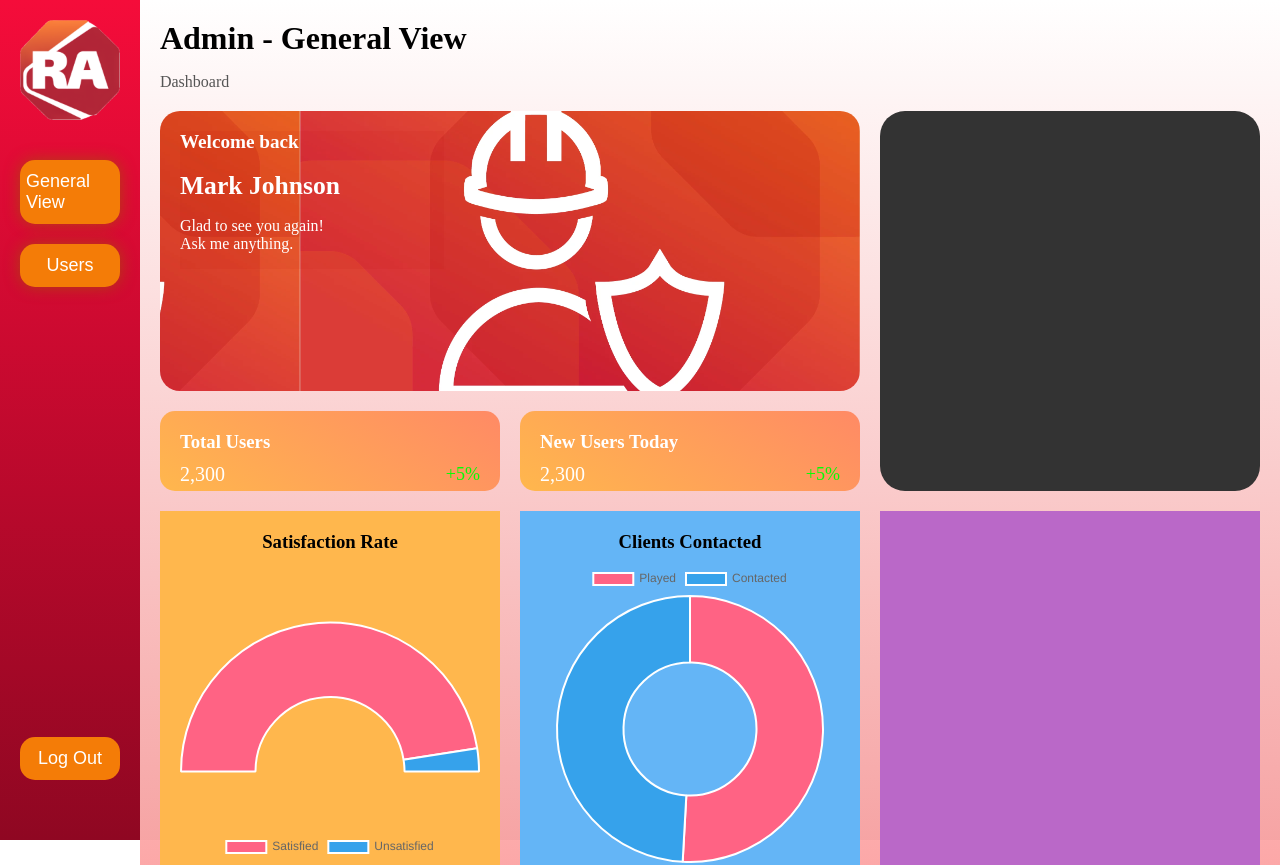
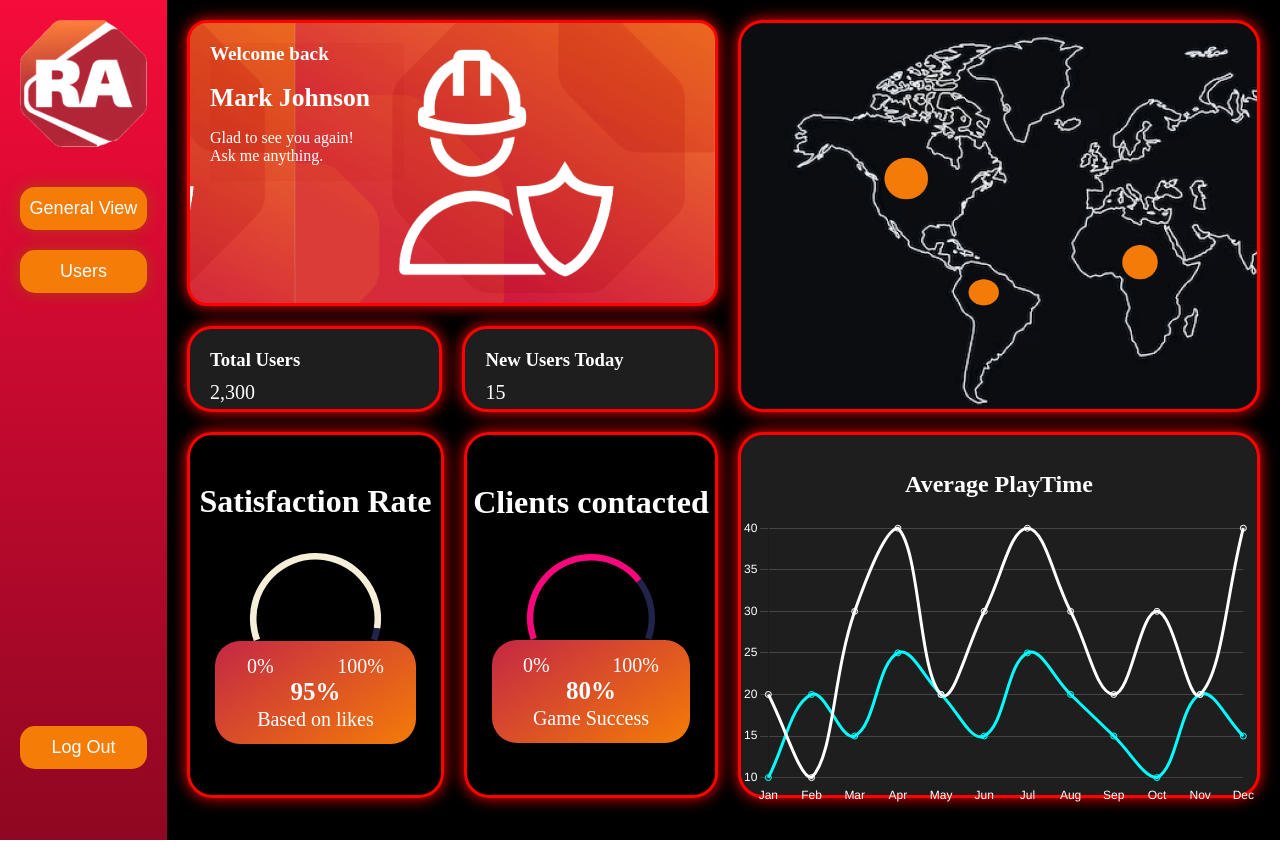
Before and after one commit to IsaacRoSosa/RockWell_Factory_Simulator, a Next.js app in the folder rockwell-automation-simulator/: page /adminView in a window 1280 px wide. Shown: the top 865 px of the page. After the commit the page ends 840 px from the top, so only its background shows below. Built offline with nearby package versions, Linux system fonts and the light colour scheme.

Commit message:
Modulo Administrador
Front del Admin terminado

```diff
--- a/rockwell-automation-simulator/src/components/AdminGView.jsx
+++ b/rockwell-automation-simulator/src/components/AdminGView.jsx
@@ -1,15 +1,12 @@
 // pages/admin.js
 import React from 'react';
 import styles from '@/styles/AdminGView.module.css';
-import { SatisfactionChart, ClientsContactedChart } from '@/components/Charts';
+import { SatisfactionChart, ClientsContactedChart, AveragePlayTimeChart }from '@/components/Charts';
 
 function AdminGView() {
   return (
     <div className={styles.section}>
-      <div className={styles.header}>
-        <h1>Admin - General View</h1>
-        <p>Dashboard</p>
-      </div>
+
       <div className={styles.content}>
         <div className={styles.welcomeCard}>
           <div className={styles.welcomeText}>
@@ -25,36 +22,66 @@ function AdminGView() {
             <h3>Total Users</h3>
             <div className={styles.statsinfo}>
               <p>2,300</p>
-              <span>+5%</span>
+
             </div>
           </div>
           <div className={styles.statCard}>
             <h3>New Users Today</h3>
             <div className={styles.statsinfo}>
-              <p>2,300</p>
-              <span>+5%</span>
+              <p>15</p>
             </div>
           </div>
         </div>
         <div className={styles.bottomStats}>
           <div className={styles.satisfaction}>
             <h3>Satisfaction Rate</h3>
+            <br />
+
             <div className={styles.chartContainer}>
-              <SatisfactionChart />
+            <SatisfactionChart />
             </div>
-            <p>95% Based on likes</p>
+
+
+            <div className={styles.SatisfactionContainer}>
+              <div className={styles.percentage}>
+                <p>0%</p>
+                <p>100%</p>
+              </div>
+              <h3>95%</h3>
+              <p>Based on likes</p>
+            </div>
+            <br />
+
           </div>
-          <div className={styles.services}>
-            <h3>Clients Contacted</h3>
+
+          <div className={styles.satisfaction}>
+            <h3>Clients contacted</h3>
+            <br />
+
             <div className={styles.chartContainer}>
-              <ClientsContactedChart />
+            <ClientsContactedChart />
             </div>
-            <p>Played: 145 people</p>
-            <p>Contacted: 140</p>
-            <p>Success Rate: 9.3</p>
+
+
+            <div className={styles.SatisfactionContainer}>
+              <div className={styles.percentage}>
+                <p>0%</p>
+                <p>100%</p>
+              </div>
+              <h3>80%</h3>
+              <p>Game Success</p>
+            </div>
+            <br />
+
           </div>
+
         </div>
-        <div className={styles.playtime}></div>
+        <div className={styles.playtime}>
+      <div className={styles.chartContainer2}>
+
+        <AveragePlayTimeChart />
+      </div>
+        </div>
       </div>
     </div>
   );
--- a/rockwell-automation-simulator/src/components/AdminUView.jsx
+++ b/rockwell-automation-simulator/src/components/AdminUView.jsx
@@ -23,9 +23,7 @@ const users = [
 const AdminUView = () => {
   return (
     <div className={styles.section}>
-      <div className={styles.header}>
-        <h1>Visión de Administrador - Usuarios</h1>
-      </div>
+
       <div className={styles.content}>
         <h2>USERS</h2>
         <div className={styles.table}>
--- a/rockwell-automation-simulator/src/components/Charts.jsx
+++ b/rockwell-automation-simulator/src/components/Charts.jsx
@@ -1,9 +1,9 @@
 // components/Charts.js
 import React from 'react';
-import { Doughnut } from 'react-chartjs-2';
-import { Chart, ArcElement, Tooltip, Legend } from 'chart.js';
+import { Doughnut, Line } from 'react-chartjs-2';
+import { Chart, ArcElement, Tooltip, Legend, LineElement, PointElement, LinearScale, Title, CategoryScale } from 'chart.js';
 
-Chart.register(ArcElement, Tooltip, Legend);
+Chart.register(ArcElement, Tooltip, Legend, LineElement, PointElement, LinearScale, Title, CategoryScale);
 
 const SatisfactionChart = () => {
   const data = {
@@ -11,24 +11,31 @@ const SatisfactionChart = () => {
     datasets: [
       {
         data: [95, 5],
-        backgroundColor: ['#FF6384', '#36A2EB'],
-        hoverBackgroundColor: ['#FF6384', '#36A2EB'],
+        backgroundColor: ['#F5EFD9', '#22234B'],
+        hoverBackgroundColor: ['#F5EFD9', '#22234B'],
+        borderWidth: 0,
+
       },
     ],
   };
 
   const options = {
-    rotation: -90,
-    circumference: 180,
+    rotation: -110,
+    circumference: 220,
+    cutout: '90%',
+    responsive: true,
+    maintainAspectRatio: false,
     plugins: {
       legend: {
-        display: true,
-        position: 'bottom',
+        display: false,
+
       },
+    },layout: {
+      padding: 0, // Añade esta línea
     },
   };
 
-  return <Doughnut data={data} options={options} />;
+  return <Doughnut data={data} options={options} style={{width: '70%', height: '70%', margin:'0', padding: '0'}} />;
 };
 
 const ClientsContactedChart = () => {
@@ -36,14 +43,89 @@ const ClientsContactedChart = () => {
     labels: ['Played', 'Contacted'],
     datasets: [
       {
-        data: [145, 140],
-        backgroundColor: ['#FF6384', '#36A2EB'],
-        hoverBackgroundColor: ['#FF6384', '#36A2EB'],
+        data: [14, 5],
+        backgroundColor: ['#F9077C', '#22234B'],
+        hoverBackgroundColor: ['#F9077C', '#22234B'],
+        borderWidth: 0,
       },
     ],
   };
 
-  return <Doughnut data={data} />;
+  const options = {
+    rotation: -110,
+    circumference: 220,
+    cutout: '90%',
+    responsive: true,
+    maintainAspectRatio: false,
+    plugins: {
+      legend: {
+        display: false,
+
+      },
+    },layout: {
+      padding: 0, // Añade esta línea
+    },
+  };
+  return <Doughnut data={data} options={options} style={{width: '70%', height: '70%', margin:'0', padding: '0'}} />;
 };
 
-export { SatisfactionChart, ClientsContactedChart };
+const AveragePlayTimeChart = () => {
+  const data = {
+    labels: ['Jan', 'Feb', 'Mar', 'Apr', 'May', 'Jun', 'Jul', 'Aug', 'Sep', 'Oct', 'Nov', 'Dec'],
+    datasets: [
+      {
+        label: 'Play Time',
+        data: [20, 10, 30, 40, 20, 30, 40, 30, 20, 30, 20, 40],
+        borderColor: '#FFFFFF',
+        backgroundColor: 'rgba(255, 255, 255, 0.1)',
+        fill: true,
+        tension: 0.4,
+      },
+      {
+        label: 'Average',
+        data: [10, 20, 15, 25, 20, 15, 25, 20, 15, 10, 20, 15],
+        borderColor: '#00FFFF',
+        backgroundColor: 'rgba(0, 255, 255, 0.1)',
+        fill: true,
+        tension: 0.4,
+      },
+    ],
+  };
+
+  const options = {
+    responsive: true,
+    maintainAspectRatio: false,
+    plugins: {
+      legend: {
+        display: false,
+      },
+    },
+    scales: {
+      x: {
+        grid: {
+          display: false,
+        },
+        ticks: {
+          color: '#FFFFFF',
+        },
+      },
+      y: {
+        grid: {
+          color: '#444444',
+        },
+        ticks: {
+          color: '#FFFFFF',
+        },
+      },
+    },
+  };
+
+  return (
+    <div style={{ backgroundColor: '#1E1E1E', borderRadius: '10px', width:'100%', height:'90%' , display:'flex', alignItems:'center', flexDirection:'column'}}>
+      <h2 style={{ color: '#FFFFFF' }}>Average PlayTime</h2>
+      <Line data={data} options={options} style={{width: '80%',height:'85%'}} />
+    </div>
+  );
+};
+
+export { SatisfactionChart, ClientsContactedChart, AveragePlayTimeChart };
--- a/rockwell-automation-simulator/src/components/userSidebar.js
+++ b/rockwell-automation-simulator/src/components/userSidebar.js
@@ -1,5 +1,5 @@
 // components/Sidebar.js
-import styles from '@/styles/ClientSidebar.module.css';
+import styles from '@/styles/AdminSidebar.module.css';
 import { useRouter } from 'next/router'; // Importa useRouter
 
 const UserSidebar = ({ setActiveSection }) => {
--- a/rockwell-automation-simulator/src/styles/AdminGView.module.css
+++ b/rockwell-automation-simulator/src/styles/AdminGView.module.css
@@ -1,8 +1,8 @@
 /* styles/AdminGView.module.css */
 .section {
   padding: 20px;
-  height: 100%;
-  background: linear-gradient(to bottom, #ffffff, #fa676795);
+  height: 100vh;
+  background-color: black;
 }
 
 .header {
@@ -12,6 +12,7 @@
 .header h1 {
   font-size: 2em;
   margin: 0;
+  color: white;
 }
 
 .header p {
@@ -42,6 +43,12 @@
   background-position: right;
   background-size: 80%;
   backdrop-filter: blur(100px);
+
+
+  border: 3px solid #FF0000;
+  box-shadow: 0 0 15px 0 #ff0000;
+  transition: 0.5s;
+  background-color: #1E1E1E;
 }
 
 .welcomeText {
@@ -78,12 +85,18 @@
 .map {
   grid-column: 2 / 3;
   grid-row: 1 / 3;
-  background: #333;
   display: flex;
   justify-content: center;
   align-items: center;
   color: #fff;
   border-radius: 25px;
+  background-image: url('/Map.png');
+  background-size: cover;
+  border-radius: 25px;
+  border: 3px solid #FF0000;
+  box-shadow: 0 0 15px 0 #ff0000;
+  transition: 0.5s;
+  background-color: #1E1E1E;
 }
 
 .stats {
@@ -100,10 +113,13 @@
   padding: 20px;
   color: #fff;
   height: 5vh;
-  border-radius: 15px;
   display: flex;
   flex-direction: column;
-  background: linear-gradient(-145deg, #FF8A65, #FFB74D);
+  border-radius: 25px;
+  border: 3px solid #FF0000;
+  box-shadow: 0 0 15px 0 #ff0000;
+  transition: 0.5s;
+  background-color: #1E1E1E;
 }
 
 .statCard h3 {
@@ -132,25 +148,75 @@
   grid-row: 3 / 4;
   display: flex;
   gap: 20px;
+  height: fit-content;
 }
 
 .satisfaction {
-  background: #FFB74D;
   flex: 1;
-  padding: 20px;
   display: flex;
   flex-direction: column;
   align-items: center;
+  justify-content: center;
+  border-radius: 25px;
+  border: 3px solid #FF0000;
+  box-shadow: 0 0 15px 0 #ff0000;
+  transition: 0.5s;
+  height: 45vh;
+}
+.satisfaction:hover{
+  transform: scale(1.05);
+  box-shadow: 0 0 25px 0 #ff0000;
+
+}
+
+.SatisfactionContainer{
+  width: 80%;
+  height: fit-content ;
+  background-color: #555;
+  border-radius: 25px;
+  align-items: center;
+  display: flex;
+  flex-direction: column;
+  background: linear-gradient(145deg, #C42745, #F47C07);
+
 }
 
 .satisfaction h3 {
-  margin: 0 0 10px 0;
+  font-size: 2em;
+  color: white;
+  line-height: 0.1;
 }
 
+.SatisfactionContainer h3{
+  margin: 0;
+  color: #fff;
+  font-size: 25px;
+}
+
+.SatisfactionContainer p{
+
+  color: #fff;
+  font-size: 20px;
+  line-height: 0.5;
+
+}
+
+.percentage{
+  display: flex;
+  width: 100%;
+  justify-content: space-around;
+}
+
+
+
 .services {
-  background: #64B5F6;
+  border-radius: 25px;
+  border: 3px solid #FF0000;
+  box-shadow: 0 0 15px 0 #ff0000;
+  transition: 0.5s;
+  background-color: #1E1E1E;
   flex: 1;
-  padding: 20px;
+
   display: flex;
   flex-direction: column;
   align-items: center;
@@ -162,14 +228,27 @@
 
 .chartContainer {
   width: 100%;
-  max-width: 300px; /* Ajusta esto según el tamaño deseado */
+  display: flex;
+  justify-content: center;
+
+}
+
+.chartContainer2 {
+  width: 100%;
+  height: 40vh;
+  display: flex;
+  justify-content: center;
+  align-items: center;
+
 }
 
 .playtime {
   grid-column: 2 / 3;
   grid-row: 3 / 4;
-  background: #BA68C8;
-  display: flex;
-  justify-content: center;
-  align-items: center;
+  border-radius: 25px;
+  border: 3px solid #FF0000;
+  box-shadow: 0 0 15px 0 #ff0000;
+  transition: 0.5s;
+  background-color: #1E1E1E;
+
 }
--- a/rockwell-automation-simulator/src/styles/AdminSidebar.module.css
+++ b/rockwell-automation-simulator/src/styles/AdminSidebar.module.css
@@ -7,6 +7,7 @@
     flex-direction: column;
     padding: 20px;
     align-self: center;
+
 }
 
 .sidebar button {
--- a/rockwell-automation-simulator/src/styles/AdminUView.module.css
+++ b/rockwell-automation-simulator/src/styles/AdminUView.module.css
@@ -1,6 +1,8 @@
 /* styles/UserSection.module.css */
 .section {
     padding: 20px;
+    height: 100vh;
+    background-color: black;
   }
 
   .header {
@@ -13,7 +15,7 @@
   }
 
   .content {
-    background: linear-gradient(135deg, #ff5f6d, #ffc371);
+    background: linear-gradient(135deg, #EB2C2B, #61008E);
     border-radius: 8px;
     padding: 20px;
     color: white;
--- a/rockwell-automation-simulator/src/styles/UserDashboard.module.css
+++ b/rockwell-automation-simulator/src/styles/UserDashboard.module.css
@@ -1,6 +1,7 @@
 
 .dashboard {
     display: flex;
+    margin: 0;
   }
 
   .mainContent {
--- a/rockwell-automation-simulator/src/styles/UserGameView.module.css
+++ b/rockwell-automation-simulator/src/styles/UserGameView.module.css
@@ -1,35 +1,47 @@
 /* styles/Section1.module.css */
 .section {
     display: flex;
-    justify-content: space-between;
-    align-items: center;
-    background: linear-gradient(to bottom, #ff7e5f, #feb47b); /* Ajusta los colores según tus necesidades */
-    padding: 20px;
+    flex-direction: column;
+   /* background: linear-gradient(to bottom, #ff7e5f, #feb47b); /* Ajusta los colores según tus necesidades */
+   background-color: black;
+
     height: 100vh; /* Ajusta la altura según tus necesidades */
-  }
+}
 
-  .left, .right {
-    flex: 1;
-    display: flex;
-    justify-content: center;
-    align-items: center;
-    text-align: center;
-  }
+.gameContainer{
+  margin-top: 30px;
+  height: 90%;
+  width: 80%;
+  background-color: aliceblue;
+  align-self: center;
+  border-radius: 25px;
+  background-image: url('/game.png');
+  background-size: cover;
+  background-position: center;
+  border: 3px solid #FF0000;
+  box-shadow: 0 0 15px 0 #ff0000;
+}
 
-  .center {
-    flex: 2;
-    display: flex;
-    justify-content: center;
-    align-items: center;
-  }
+.informationContainer{
+  display: flex;
+  margin-top: 30px;
+  height: 20%;
+  width: 100%;
+  background-color: #f9f9f9;
+  align-self: center;
+  justify-content: center;
+}
 
-  .left h2, .right h2 {
-    color: #fff;
-    font-size: 1.5em;
-  }
+.Recomendations{
+  width: 50%;
+  background-color: #feb47b;
+  display: flex;
+  justify-content: center;
+}
 
-  .image {
-    max-width: 100%;
-    height: auto;
-    border-radius: 10px;
-  }
+
+.Products{
+  width: 50%;
+  display: flex;
+  justify-content: center;
+}
```
Also changed, not shown: rockwell-automation-simulator/src/components/UserGameView.jsx (+9 -8 lines), rockwell-automation-simulator/src/pages/index.js (+6 -6 lines), rockwell-automation-simulator/public/Map.png (added), rockwell-automation-simulator/public/game.png (added).
